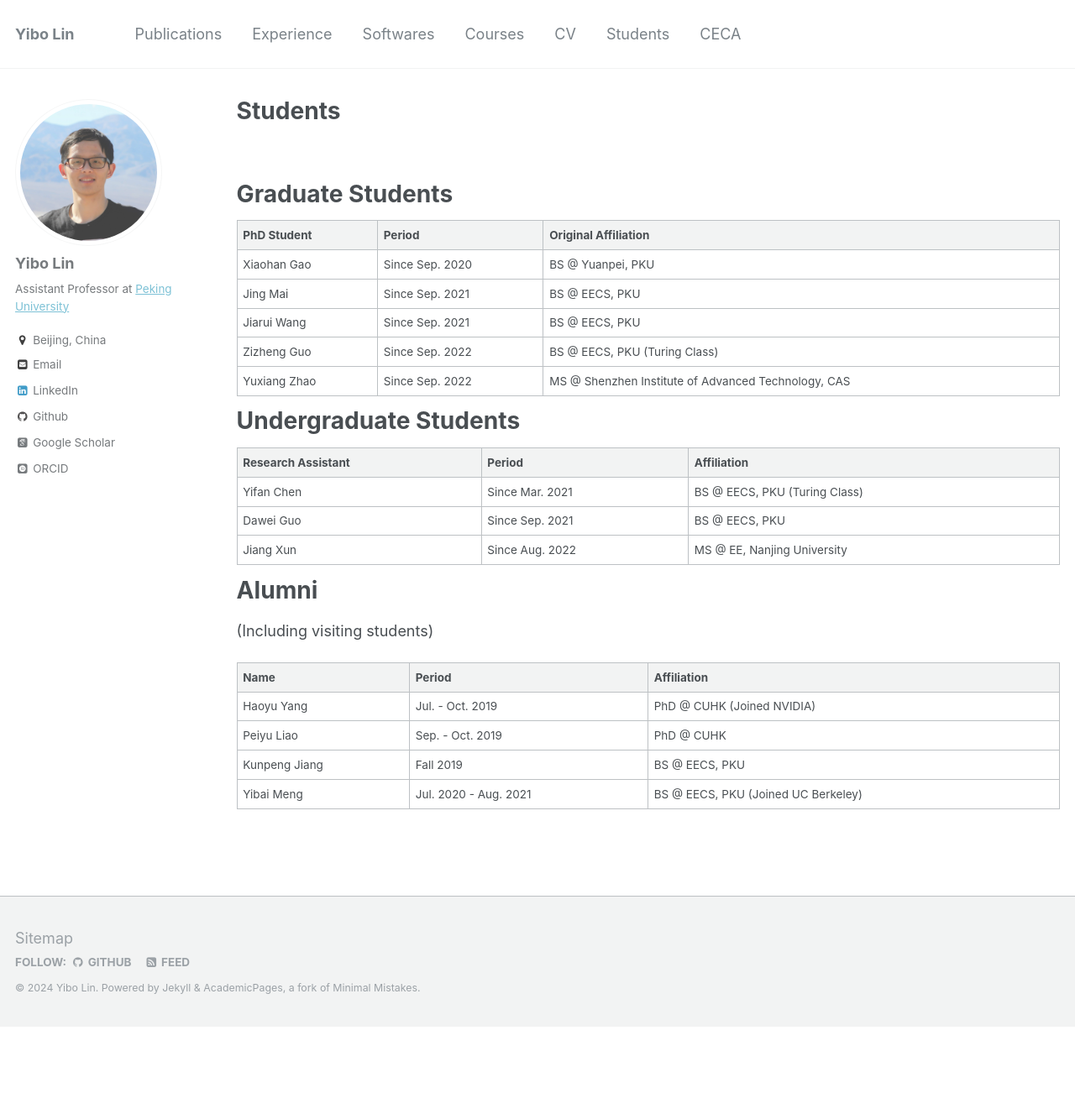
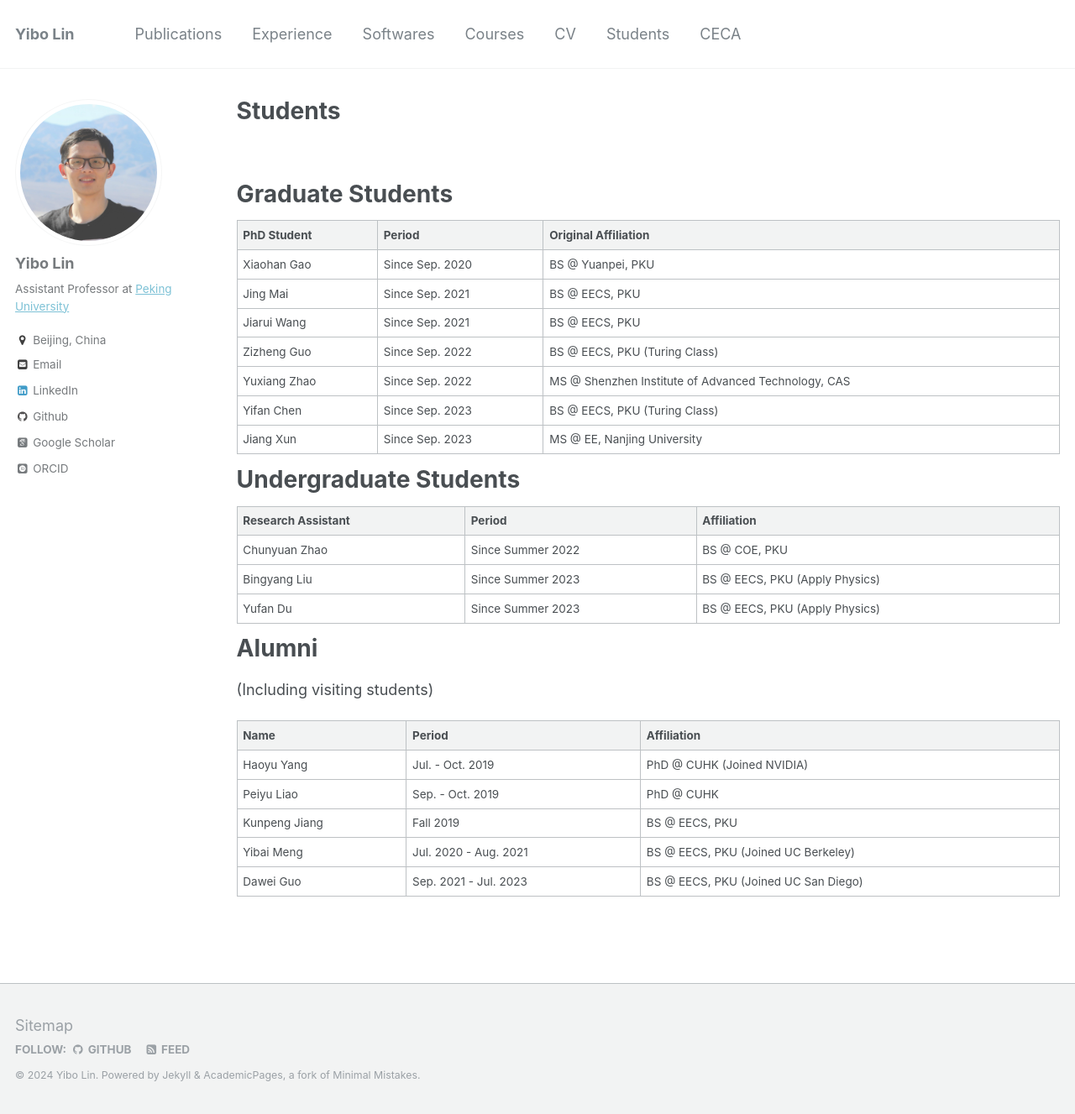
Before and after one commit to limbo018/limbo018.github.io, a Jekyll site: the page built from _pages/students.md, in a window 1280 px wide and 1327 px high. Shown: the whole window at 84% size. Built offline with Jekyll 4.4.1, drawn with Linux system fonts in a browser that asks for light colours; some web fonts are replaced.

Commit message:
update students

```diff
--- a/_pages/students.md
+++ b/_pages/students.md
@@ -22,6 +22,11 @@ Graduate Students
 | [Zizheng Guo](https://guozz.cn/)                    | Since Sep. 2022                      | BS @ EECS, PKU (Turing Class)                         |
 |-----------------------------------------------------|--------------------------------------|-------------------------------------------------------|
 | Yuxiang Zhao                                        | Since Sep. 2022                      | MS @ Shenzhen Institute of Advanced Technology, CAS        |
+|-----------------------------------------------------|--------------------------------------|-------------------------------------------------------|
+| Yifan Chen                                          | Since Sep. 2023                      | BS @ EECS, PKU (Turing Class)        |
+|-----------------------------------------------------|--------------------------------------|-------------------------------------------------------|
+| Jiang Xun                                           | Since Sep. 2023                      | MS @ EE, Nanjing University            |
+|-----------------------------------------------------|--------------------------------------|-------------------------------------------------------|
 
 Undergraduate Students
 ======
@@ -29,11 +34,11 @@ Undergraduate Students
 |-----------------------------------------------------|--------------------------------------|--------------------------------------|
 | Research Assistant                                  | Period                               | Affiliation                          |
 |-----------------------------------------------------|--------------------------------------|--------------------------------------|
-| Yifan Chen                                          | Since Mar. 2021                      | BS @ EECS, PKU (Turing Class)        |
+| Chunyuan Zhao                                       | Since Summer 2022                    | BS @ COE, PKU                       |
 |-----------------------------------------------------|--------------------------------------|--------------------------------------|
-| Dawei Guo                                           | Since Sep. 2021                      | BS @ EECS, PKU                       |
+| Bingyang Liu                                        | Since Summer 2023                    | BS @ EECS, PKU (Apply Physics)       |
 |-----------------------------------------------------|--------------------------------------|--------------------------------------|
-| Jiang Xun                                           | Since Aug. 2022                      | MS @ EE, Nanjing University            |
+| Yufan Du                                            | Since Summer 2023                    | BS @ EECS, PKU (Apply Physics)       |
 |-----------------------------------------------------|--------------------------------------|--------------------------------------|
 
 Alumni
@@ -52,3 +57,5 @@ Alumni
 |-----------------------------------------------------|--------------------------------------|--------------------------------------|
 | Yibai Meng                                          | Jul. 2020 - Aug. 2021                | BS @ EECS, PKU (Joined UC Berkeley)  |
 |-----------------------------------------------------|--------------------------------------|--------------------------------------|
+| Dawei Guo                                           | Sep. 2021 - Jul. 2023                | BS @ EECS, PKU (Joined UC San Diego) |
+|-----------------------------------------------------|--------------------------------------|--------------------------------------|
```
